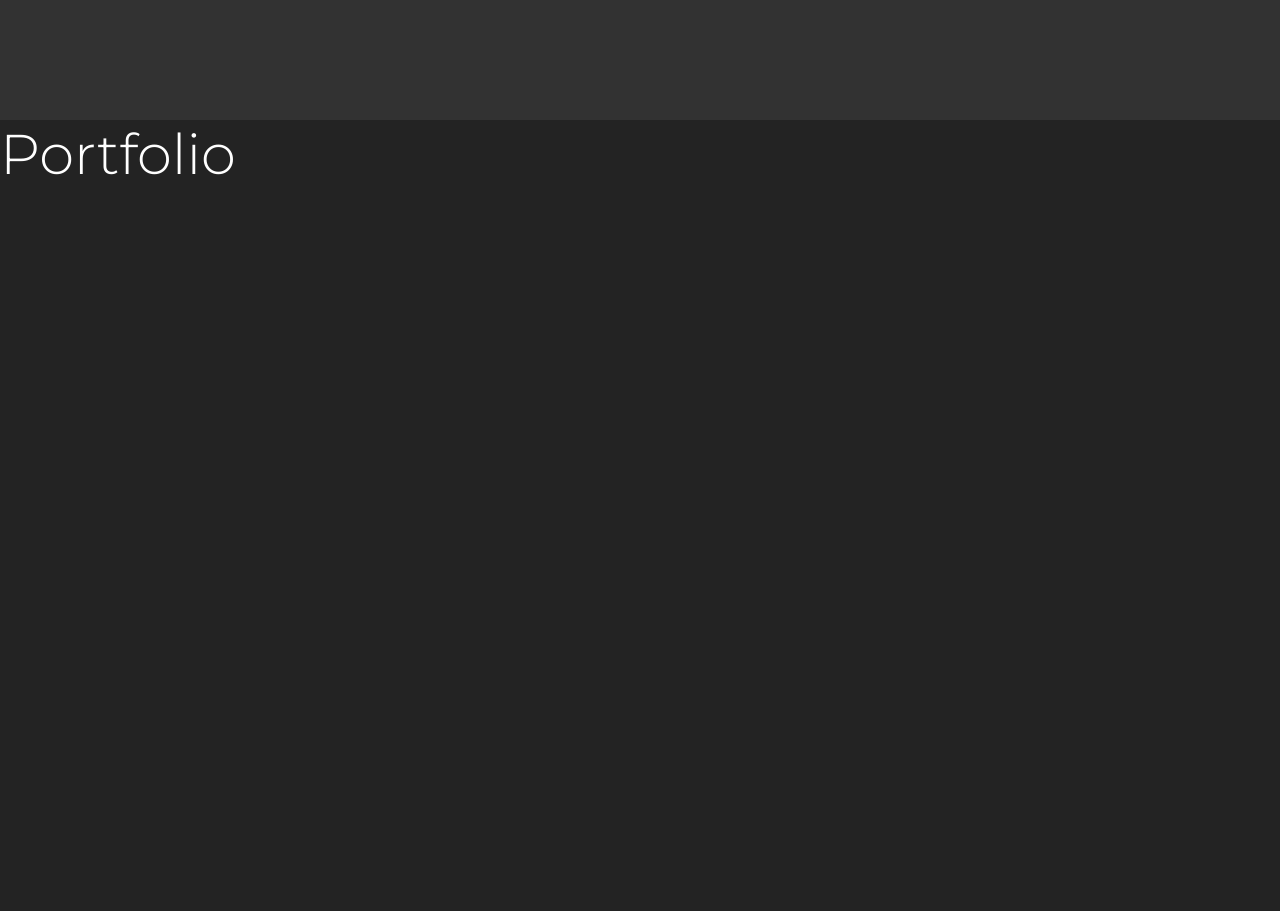
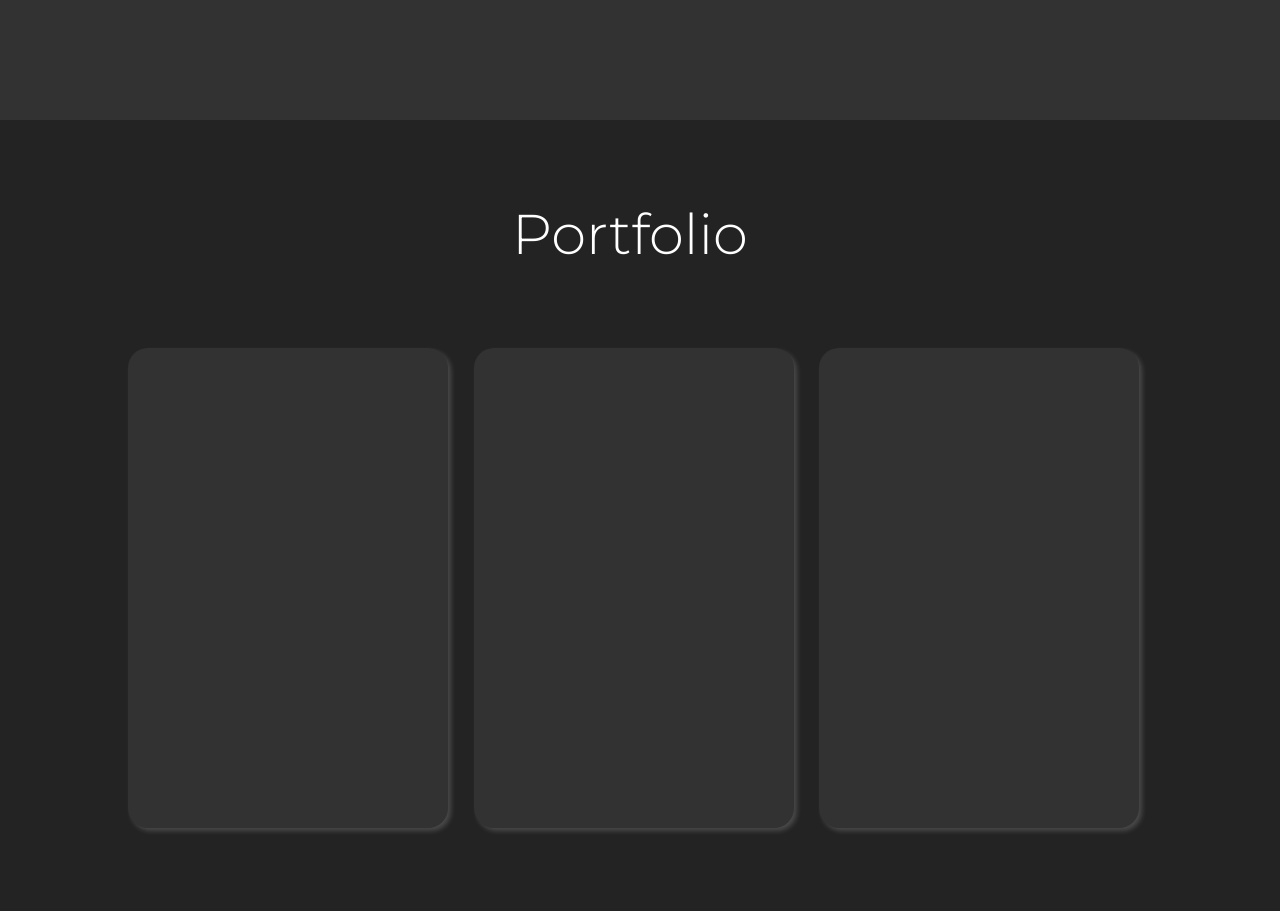
Before and after one commit to Callum-Gilfedder/PortfolioWebsite, a plain HTML site: page index.html in a window 1280 px wide. Shown: the part 1480-2391 px from the top of the page. Drawn offline with Linux system fonts and the light colour scheme.

Commit message:
Started on page 3

```diff
--- a/index.html
+++ b/index.html
@@ -79,23 +79,19 @@
                         On the other hand, we denounce with righteous indignation and dislike men who are so beguiled and demoralized by the charms of pleasure of the moment, so blinded by desire, that they cannot foresee the pain and trouble that are bound to ensue; and equal blame belongs to those who fail in their duty through weakness of will, which is the same as saying through shrinking from toil and pain. These cases are perfectly simple and easy to distinguish. In a free hour, when our power of choice is untrammelled and when nothing prevents our being able to do what we like best, every pleasure is to be welcomed and every pain avoided. But in certain circumstances and owing to the claims of duty or the obligations of business it will frequently occur that pleasures have to be repudiated and annoyances accepted. The wise man therefore always holds in these matters to this principle of selection: he rejects pleasures to secure other greater pleasures, or else he endures pains to avoid worse pains.
                     </p>
                 </div>
-
-
             </div>
-
-
-
         </div>
-
-
     </div>
-
-
 
     <!-- Portfolio page -->
     <div class="page" id="portfolio-page">
-        <h1> Portfolio </h1>
-        <h2></h2>
+        <h1 class="page-3-h1">Portfolio</h1>
+        <div class="page-3-first-container">
+            <div class="page-3-container-item"></div>
+            <div class="page-3-container-item"></div>
+            <div class="page-3-container-item"></div>
+
+        </div>
     </div>
 
 
--- a/styles.css
+++ b/styles.css
@@ -286,6 +286,39 @@ p {
     color: var(--text-light-mode);
 }
 
+/* PAGE 3 HERE */
+
+.page-3-first-container {
+    width: 80vw;
+    height: 70vh;
+    margin-left: 10vw;
+    position: relative;
+    top: 10vh;
+    display: grid;
+    grid-template-columns: 25vw 25vw 25vw  ;
+    grid-template-rows: 80vh ;
+    grid-gap: 2vw;
+}
+
+.page-3-container-item {
+    width: 25vw;
+    height: 60vh;
+    background-color: var(--background-alt-dark-mode);
+    border-radius: 20px;
+    box-shadow: 3px 3px 5px rgba(255, 255, 255, 0.178);
+}
+
+.page-3-container-item:hover {
+    box-shadow: none;
+}
+.page-3-h1 {
+    padding-left: 40vw;
+    padding-top: 10vh;
+    margin-bottom: 0px;
+}
+
+
+
 
 
 
@@ -376,6 +409,15 @@ p {
 
 
 }
+
+
+
+
+
+
+
+
+
 
 @media only screen and (max-width: 1400px) {
 
```
Also changed, not shown: 1 other file.
